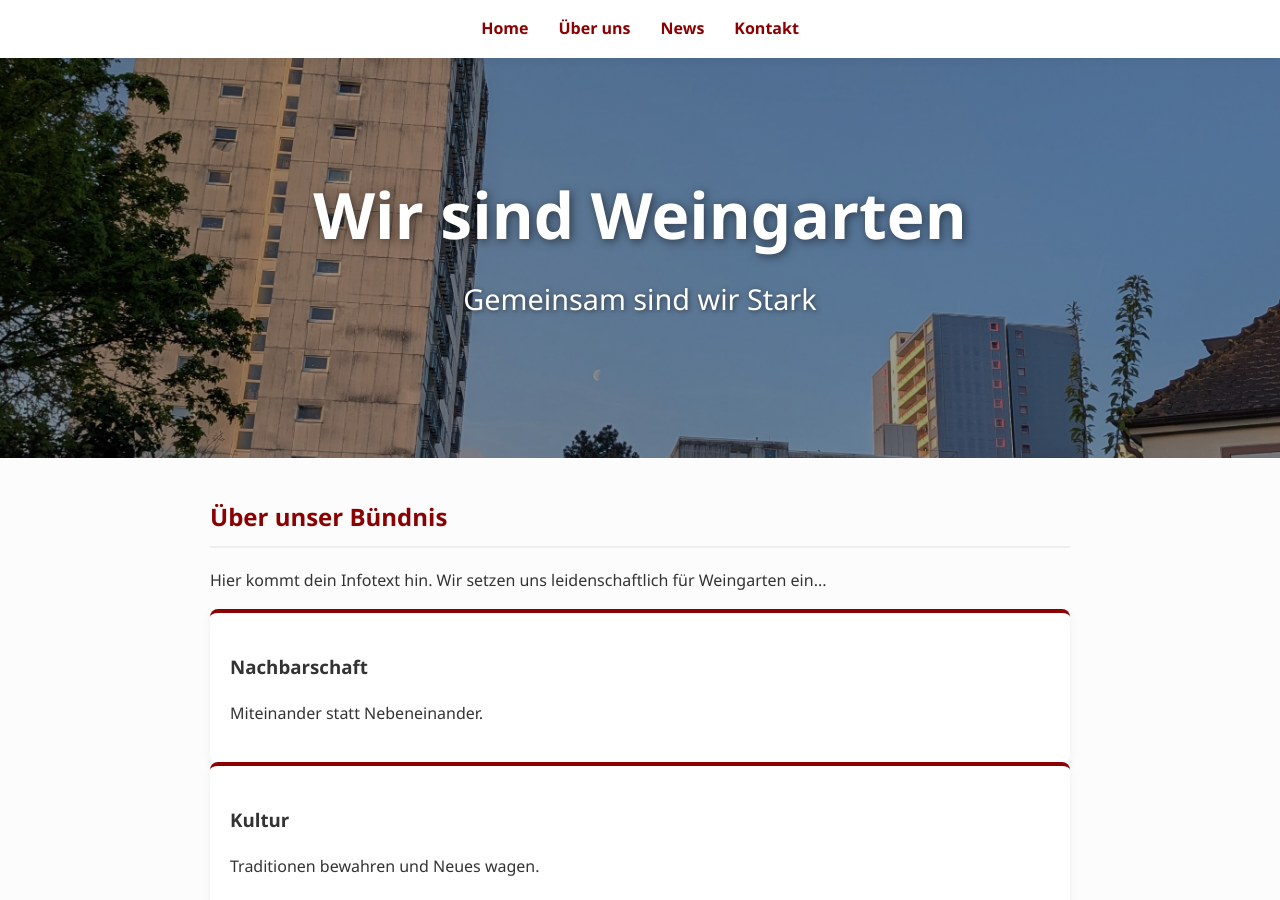
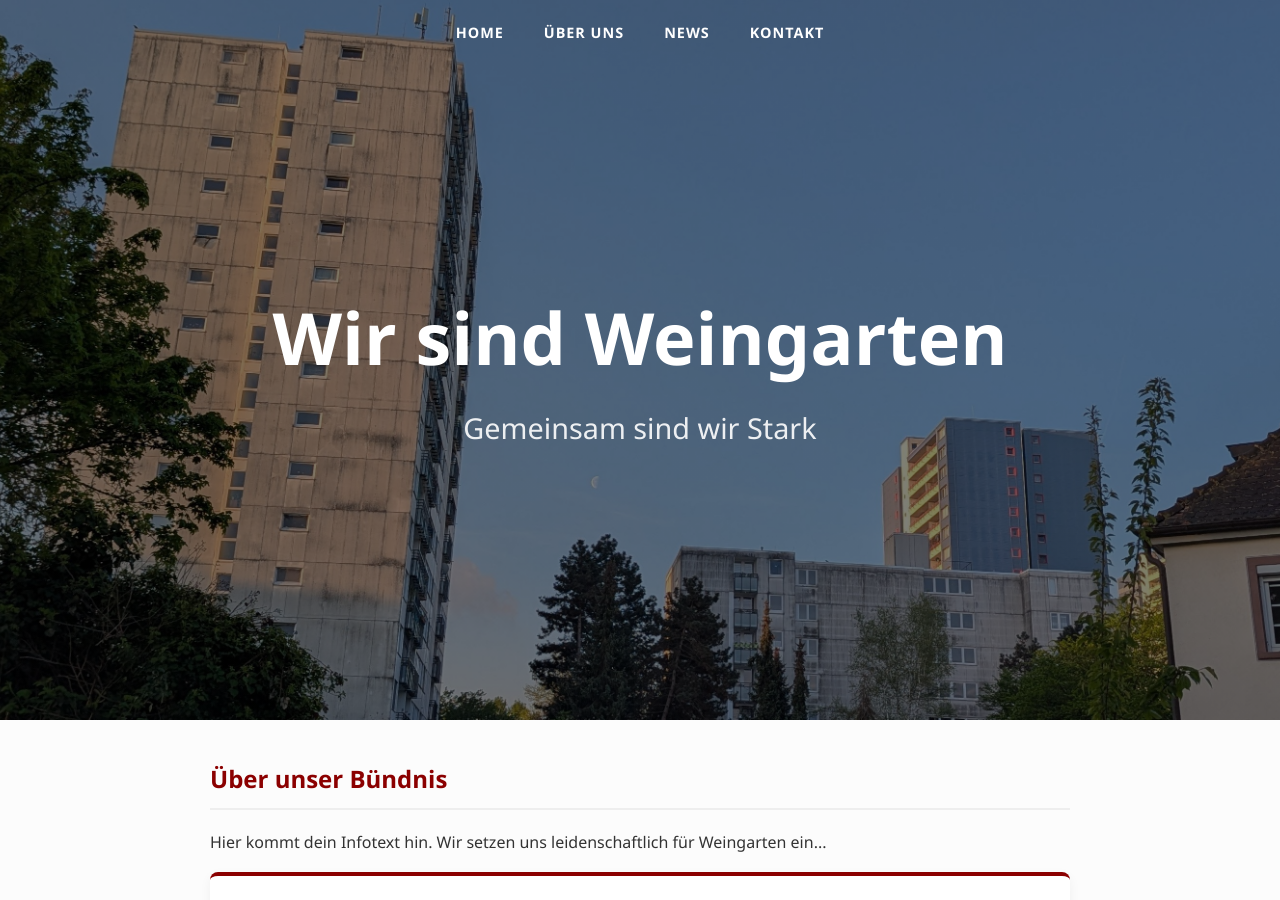
Before and after one commit to lutz108/wirsindweingarten, a Jekyll site: the page built from index.html, in a window 1280 px wide and 900 px high. Built offline with Jekyll 4.4.1, drawn with Linux system fonts in a browser that asks for light colours; the list of posts is cut into pages by our own code.

Commit message:
stylewarz

```diff
--- a/_layouts/default.html
+++ b/_layouts/default.html
@@ -8,7 +8,8 @@
 </head>
 <body>
 
-    <nav>
+    <header class="hero" style="background-image: linear-gradient(rgba(0,0,0,0.5), rgba(0,0,0,0.5)), url('{{ page.hero_image }}');">
+        <nav class="top-nav">
             <ul>
                 <li><a href="/">Home</a></li>
                 <li><a href="/#ueber-uns">Über uns</a></li>
@@ -17,9 +18,10 @@
             </ul>
         </nav>
 
-    <header class="hero" style="background-image: linear-gradient(rgba(0,0,0,0.4), rgba(0,0,0,0.4)), url('{{ page.hero_image }}');">
+        <div class="hero-content">
             <h1>Wir sind Weingarten</h1>
             <p class="motto">Gemeinsam sind wir Stark</p>
+        </div>
     </header>
 
     {{ content }}
--- a/index.html
+++ b/index.html
@@ -1,7 +1,7 @@
 ---
 layout: default
 title: Home
-hero_image: assets/weingarten.jpg
+hero_image: /assets/weingarten.jpg
 ---
 <main>
     <section id="ueber-uns">
--- a/style.css
+++ b/style.css
@@ -9,61 +9,74 @@ body {
     background-color: #fcfcfc; /* Ganz leichtes Off-White */
 }
 
-/* 2. Navigation */
-nav {
-    background: #fff;
-    padding: 1rem;
-    position: sticky;
+/* 2. Navigation (integriert) */
+.top-nav {
+    position: absolute;
     top: 0;
-    z-index: 1000;
-    box-shadow: 0 2px 10px rgba(0,0,0,0.05);
+    width: 100%;
+    padding: 20px 0;
+    background: transparent; /* Transparent im Hero */
 }
 
-nav ul {
+.top-nav ul {
     list-style: none;
-    padding: 0; margin: 0;
-    display: flex; justify-content: center;
+    padding: 0;
+    margin: 0;
+    display: flex;
+    justify-content: center;
 }
 
-nav ul li { margin: 0 15px; }
+.top-nav ul li {
+    margin: 0 20px;
+}
 
-nav ul li a {
+.top-nav ul li a {
     text-decoration: none;
-    color: #8b0000; /* Wappen-Rot */
-    font-weight: bold;
+    color: white; /* Weißer Text auf dem Bild */
+    font-weight: 600;
+    text-transform: uppercase;
+    font-size: 0.9rem;
+    letter-spacing: 1px;
     transition: opacity 0.3s;
 }
 
-nav ul li a:hover { opacity: 0.7; }
+.top-nav ul li a:hover {
+    opacity: 0.7;
+}
 
 /* 3. Hero-Bereich */
 .hero {
+    position: relative; /* Wichtig für die Positionierung der Nav */
     background-size: cover;
     background-position: center;
+    background-repeat: no-repeat;
     color: white;
-    padding: 100px 20px;
-    text-align: center;
+    height: 80vh; /* Nimmt 80% der Bildschirmhöhe ein */
     display: flex;
     flex-direction: column;
     align-items: center;
     justify-content: center;
-    min-height: 400px;
+    text-align: center;
+}
+
+.hero-content {
+    margin-top: 40px; /* Platzhalter für die Nav oben */
 }
 
 .hero h1 {
-    font-size: clamp(2.5rem, 6vw, 4rem);
+    font-size: clamp(2.5rem, 8vw, 4.5rem);
     margin: 0;
-    text-shadow: 2px 2px 10px rgba(0,0,0,0.5);
+    font-weight: 800;
 }
 
 .motto {
     font-size: clamp(1.2rem, 3vw, 1.8rem);
     font-weight: 300;
     margin-top: 10px;
-    text-shadow: 1px 1px 5px rgba(0,0,0,0.5);
+    opacity: 0.9;
 }
 
-/* 4. Elemente & Karten */
+/* 3. Elemente & Karten */
 main {
     max-width: 900px;
     margin: 40px auto;
```
Lines whose indentation alone changed are shown as unchanged.
